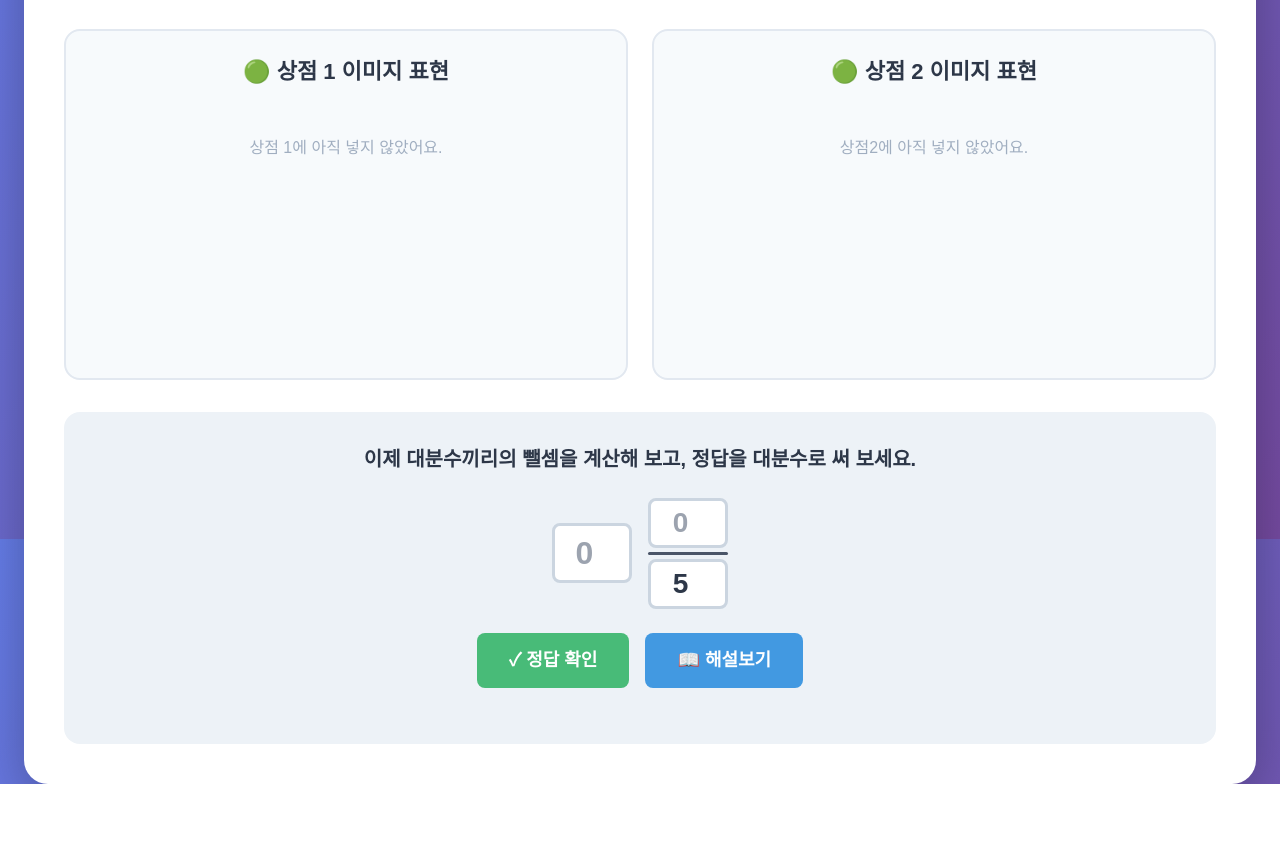
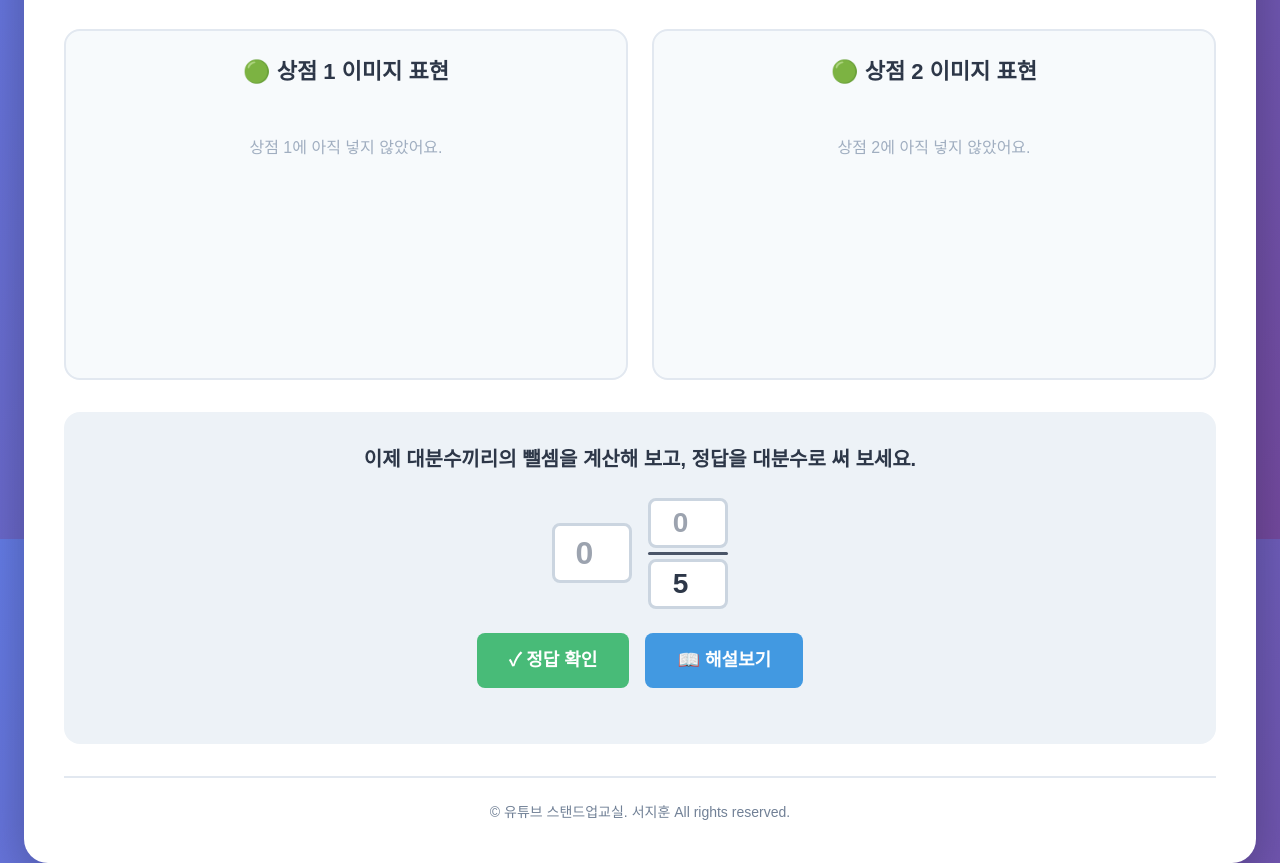
Before and after one commit to StandUPJiHoon/fractionexchangshop, a plain HTML site: page index.html in a window 1280 px wide. Shown: the part 1061-1924 px from the top of the page. Before the commit the page ends 1845 px from the top, so only its background shows below. Drawn offline with nearby package versions, Linux system fonts and the light colour scheme.

Commit message:
Add files via upload

```diff
--- a/index.html
+++ b/index.html
@@ -563,6 +563,19 @@
       padding-left: 20px;
     }
 
+    .footer {
+      text-align: center;
+      margin-top: 32px;
+      padding-top: 24px;
+      border-top: 2px solid #e2e8f0;
+    }
+
+    .footer p {
+      font-size: 14px;
+      color: #718096;
+      margin: 0;
+    }
+
     @media (max-width: 968px) {
       .shops-container {
         grid-template-columns: 1fr;
@@ -709,7 +722,7 @@
          <div class="conversion-steps" id="conversion-steps-2"></div>
         </div>
         <div id="no-exchange-message-2">
-         <p style="color: #a0aec0; font-size: 16px; margin-top: 32px;">상점2에 아직 넣지 않았어요.</p>
+         <p style="color: #a0aec0; font-size: 16px; margin-top: 32px;">상점 2에 아직 넣지 않았어요.</p>
         </div>
        </div>
       </div>
@@ -730,6 +743,9 @@
      <div class="solution-box" id="solution-box">
       <div class="solution-steps" id="solution-steps"></div>
      </div>
+    </div>
+    <div class="footer">
+     <p>© 유튜브 스탠드업교실. 서지훈 All rights reserved.</p>
     </div>
    </div>
   </div>
@@ -1327,5 +1343,5 @@
     generateProblem();
     updateProblemDisplay();
   </script>
- <script>(function(){function c(){var b=a.contentDocument||a.contentWindow.document;if(b){var d=b.createElement('script');d.innerHTML="window.__CF$cv$params={r:'9b9acac32182d1e1',t:'MTc2NzY5ODA2OS4wMDAwMDA='};var a=document.createElement('script');a.nonce='';a.src='/cdn-cgi/challenge-platform/scripts/jsd/main.js';document.getElementsByTagName('head')[0].appendChild(a);";b.getElementsByTagName('head')[0].appendChild(d)}}if(document.body){var a=document.createElement('iframe');a.height=1;a.width=1;a.style.position='absolute';a.style.top=0;a.style.left=0;a.style.border='none';a.style.visibility='hidden';document.body.appendChild(a);if('loading'!==document.readyState)c();else if(window.addEventListener)document.addEventListener('DOMContentLoaded',c);else{var e=document.onreadystatechange||function(){};document.onreadystatechange=function(b){e(b);'loading'!==document.readyState&&(document.onreadystatechange=e,c())}}}})();</script></body>
+ <script>(function(){function c(){var b=a.contentDocument||a.contentWindow.document;if(b){var d=b.createElement('script');d.innerHTML="window.__CF$cv$params={r:'9ba20c4f764c03cc',t:'MTc2Nzc3NDE1NC4wMDAwMDA='};var a=document.createElement('script');a.nonce='';a.src='/cdn-cgi/challenge-platform/scripts/jsd/main.js';document.getElementsByTagName('head')[0].appendChild(a);";b.getElementsByTagName('head')[0].appendChild(d)}}if(document.body){var a=document.createElement('iframe');a.height=1;a.width=1;a.style.position='absolute';a.style.top=0;a.style.left=0;a.style.border='none';a.style.visibility='hidden';document.body.appendChild(a);if('loading'!==document.readyState)c();else if(window.addEventListener)document.addEventListener('DOMContentLoaded',c);else{var e=document.onreadystatechange||function(){};document.onreadystatechange=function(b){e(b);'loading'!==document.readyState&&(document.onreadystatechange=e,c())}}}})();</script></body>
 </html>
```
